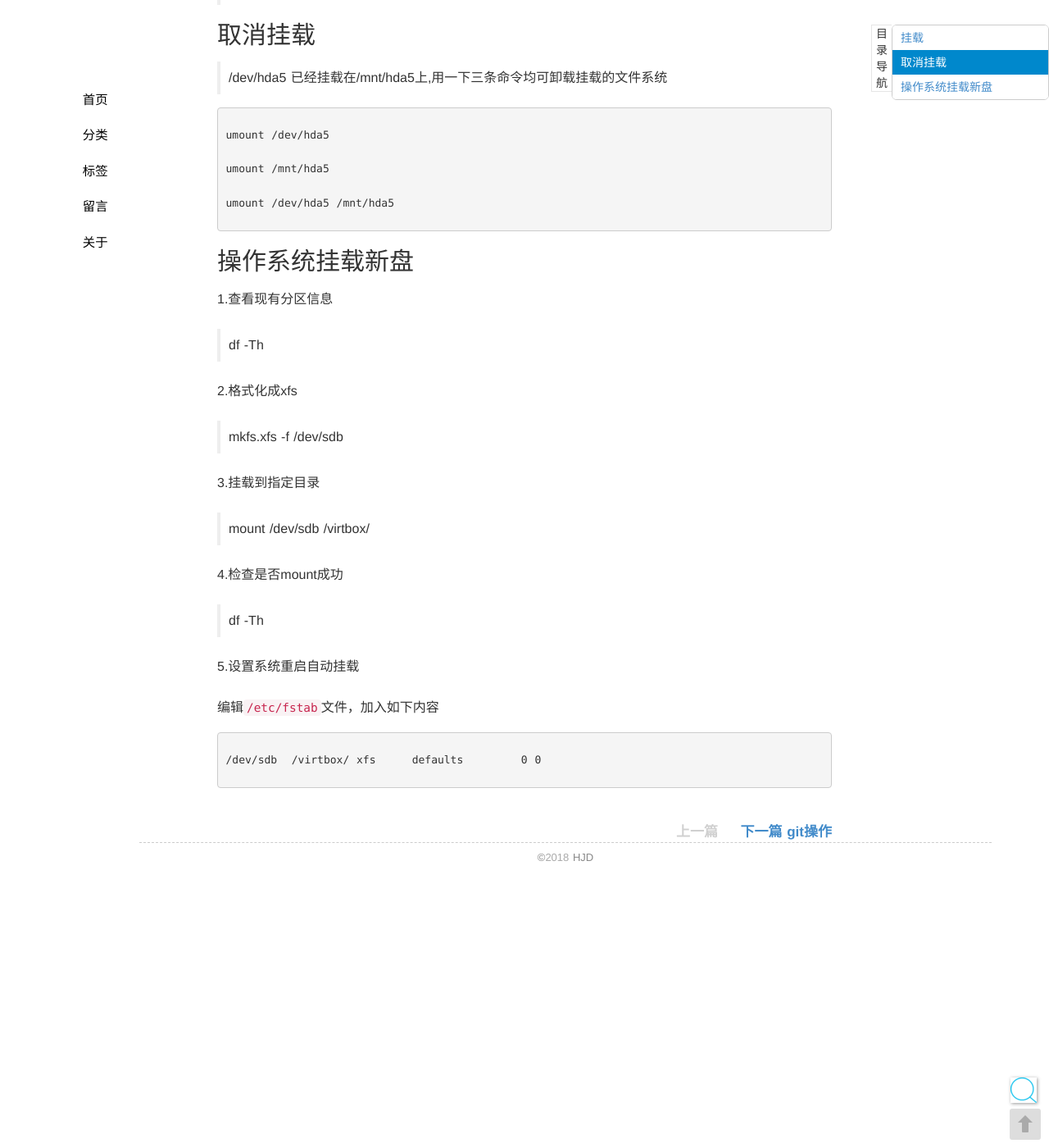
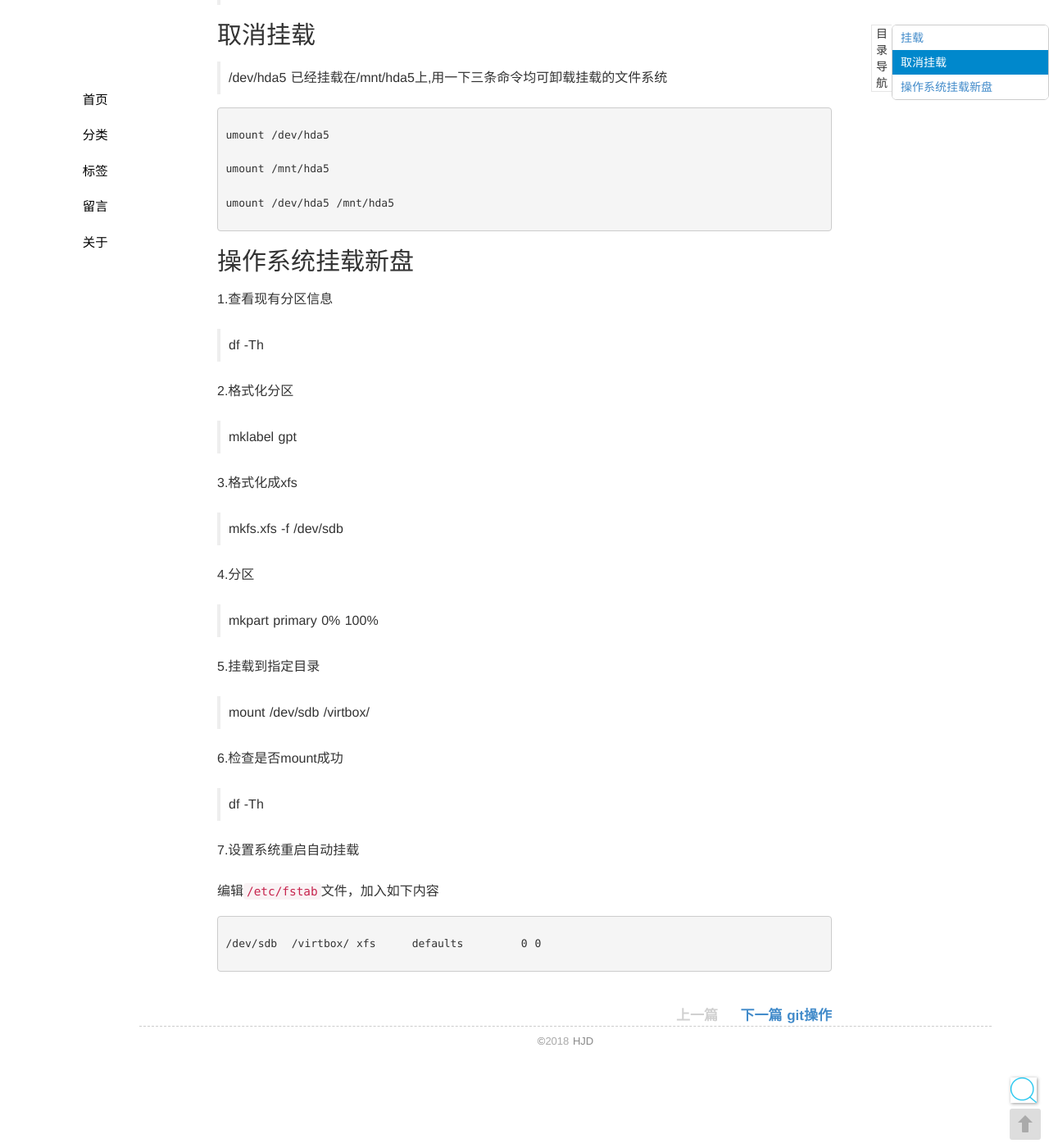
Before and after one commit to seekplum/seekplum.github.io, a Jekyll site: the page built from _posts/2016-11-06-mount-umount.md, in a window 1280 px wide and 1400 px high, scrolled down 1941 px. Shown: the whole window at 82% size. Built offline with Jekyll 4.4.1, drawn with Linux system fonts in a browser that asks for light colours; comment, search, counter and statistics services are not loaded.

Commit message:
更新样式

```diff
--- a/_posts/2016-11-06-mount-umount.md
+++ b/_posts/2016-11-06-mount-umount.md
@@ -96,19 +96,27 @@ umount /dev/hda5 /mnt/hda5
 
 > df -Th
 
-2.格式化成xfs
+2.格式化分区
+
+> mklabel gpt
+
+3.格式化成xfs
 
 > mkfs.xfs -f /dev/sdb
 
-3.挂载到指定目录
+4.分区
+
+> mkpart primary 0% 100%
+
+5.挂载到指定目录
 
 > mount /dev/sdb /virtbox/
 
-4.检查是否mount成功
+6.检查是否mount成功
 
 > df -Th
 
-5.设置系统重启自动挂载
+7.设置系统重启自动挂载
 
 编辑`/etc/fstab`文件，加入如下内容
 
```
Also changed, not shown: _posts/2016-12-10-git.md (+9 -0 lines), _posts/2018-04-14-pyconcreate.md (+3 -3 lines).
